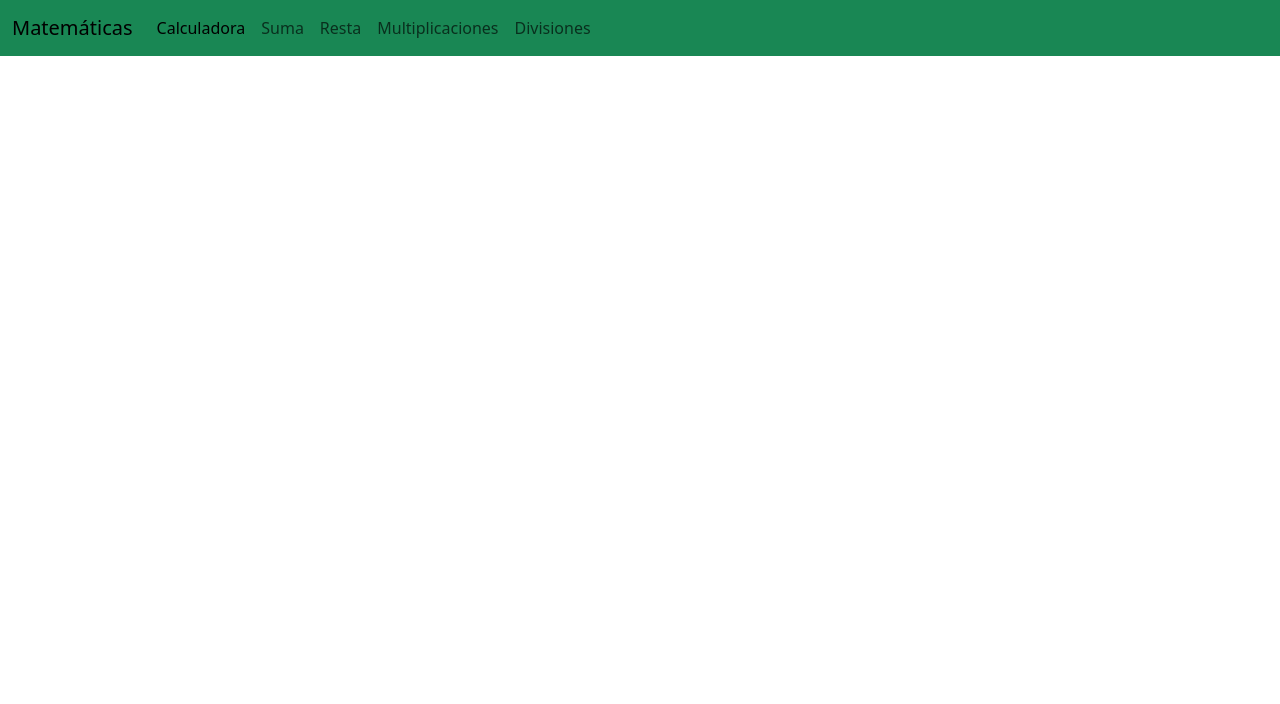
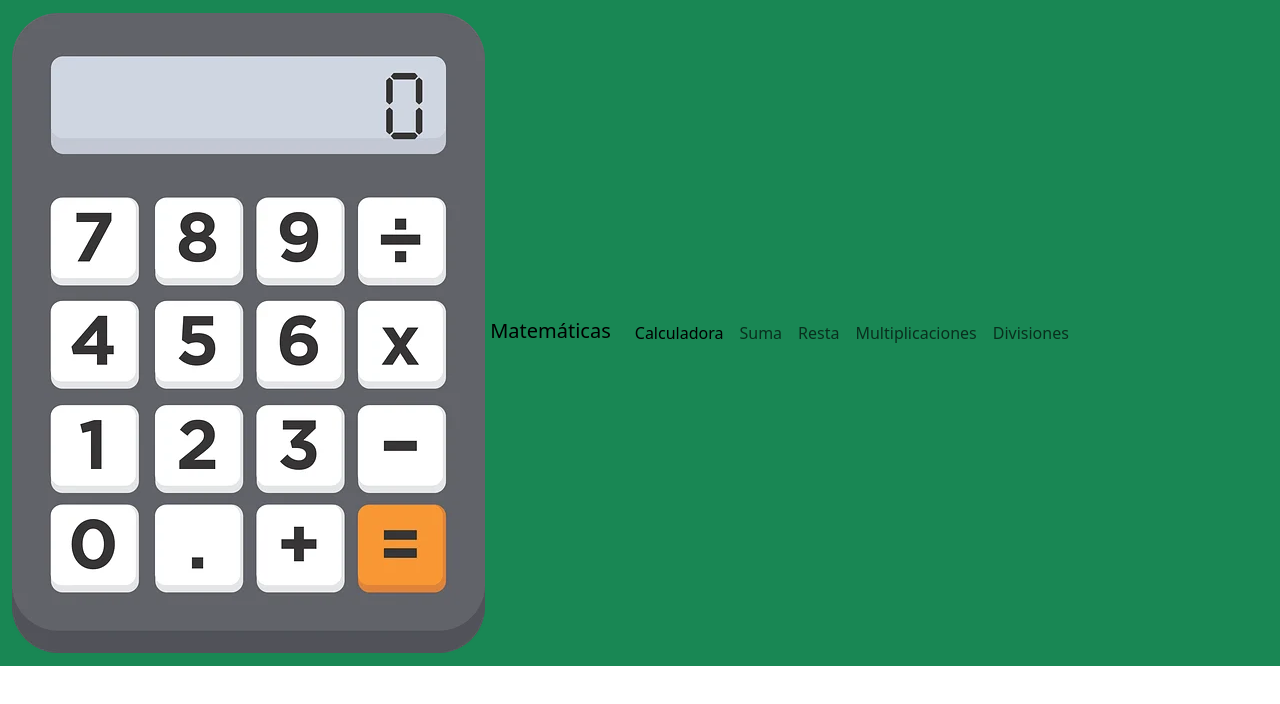
Before and after one commit to Oliver-XDR5/Proyecto_Calculadora, a plain HTML site: page index.html in a window 1280 px wide. Drawn offline with nearby package versions, Linux system fonts and the light colour scheme.

Commit message:
Añadido de imagen

```diff
--- a/index.html
+++ b/index.html
@@ -12,7 +12,8 @@
     <nav class="navbar navbar-expand-lg bg-success">
         <div class="container-fluid">
             <a class="navbar-brand" href="index.html">
-                 <span>Matemáticas</span>
+                <img src="imagenes para proyecto/Calculadora principal.png" alt="Imagen de calculadora">
+                <span>Matemáticas</span>
             </a>
             <button class="navbar-toggler" type="button" data-bs-toggle="collapse" data-bs-target="#navbarNav"
                 aria-controls="navbarNav" aria-expanded="false" aria-label="Toggle navigation">
```
Also changed, not shown: imagenes para proyecto/Calculadora principal.png (added).
